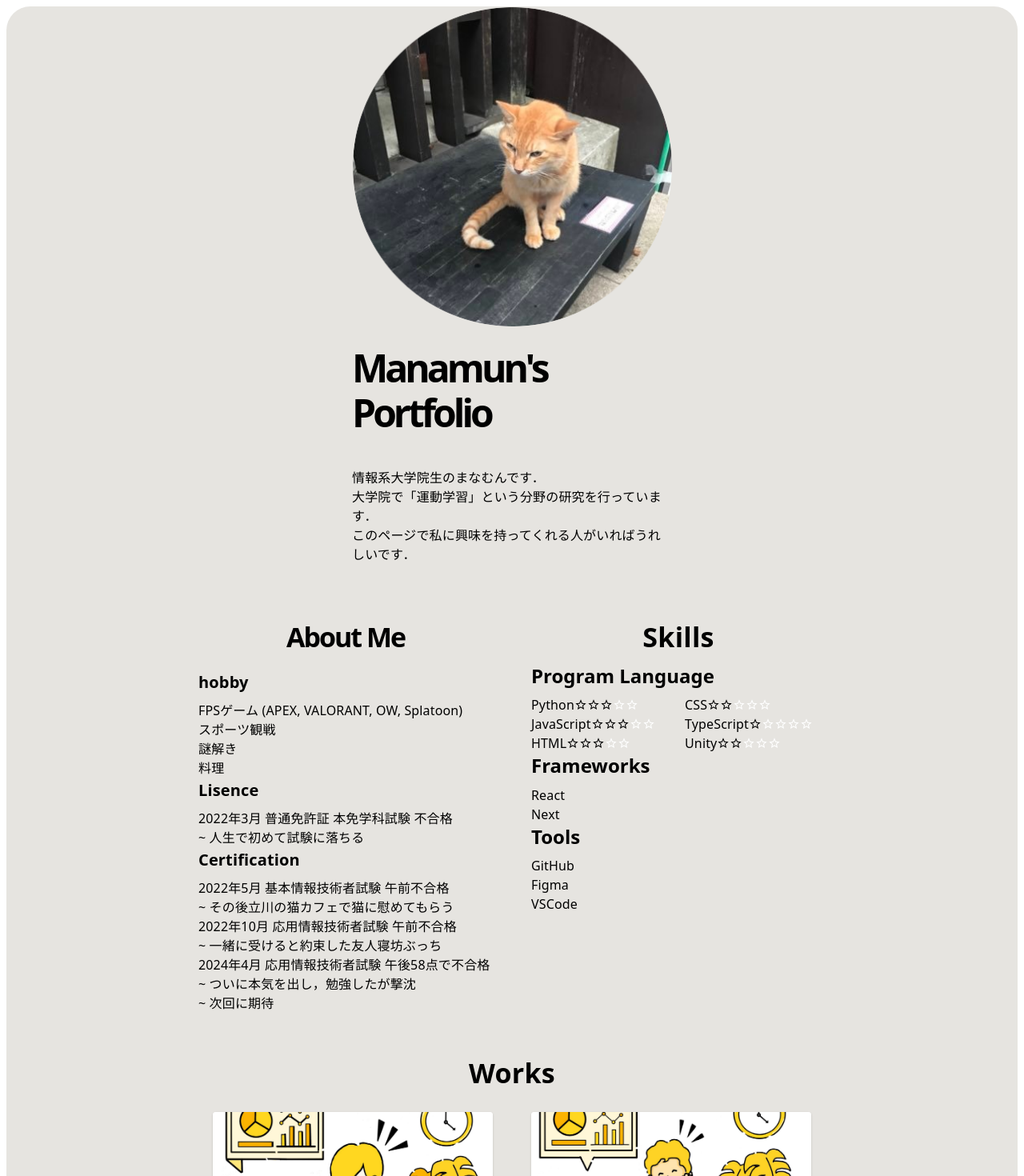
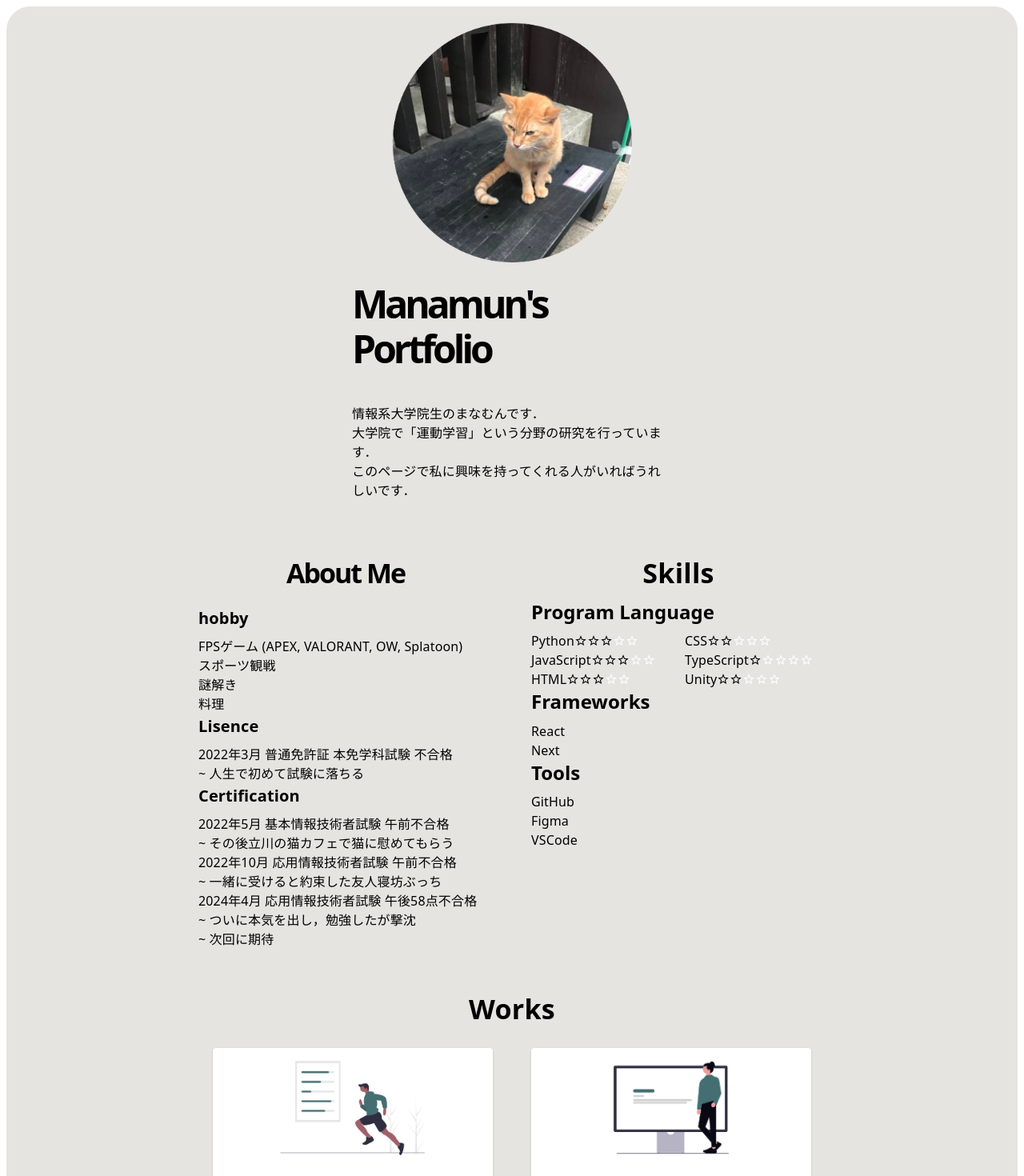
Before and after one commit to manamun/MyPortfolio, a Next.js app in the folder portfolio-cite/: page / in a window 1280 px wide. Shown: the top 1470 px of the page at 80% size. Built offline with nearby package versions, Linux system fonts and the light colour scheme.

Commit message:
layoutの修正

```diff
--- a/portfolio-cite/app/components/Aboutme/Aboutme.js
+++ b/portfolio-cite/app/components/Aboutme/Aboutme.js
@@ -23,11 +23,20 @@ export default function AboutMe() {
                 display: "flex",
                 justifyContent: "center",
                 flexDirection: "column",
+
             }}>
-            <img
+            <Image
                 src="./images/Icon.png"
                 alt="My Icon"
-                height="400"
+                height="300"
+                width="300"
+                style={{
+                    display: "block",
+                    margin: "auto",
+                    marginTop: 20
+                }}
+
+
             />
         <Typography
             variant="h3"
@@ -134,7 +143,7 @@ export default function AboutMe() {
                             </ListItem>
                             <ListItem disablePadding>
                             <Typography variant="body1" fontFamily="system-ui">
-                                2024年4月 応用情報技術者試験 午後58点で不合格<br/>
+                                2024年4月 応用情報技術者試験 午後58点不合格<br/>
                                 ~ ついに本気を出し，勉強したが撃沈<br/>
                                 ~ 次回に期待
                             </Typography>
--- a/portfolio-cite/app/components/WorkCard/WorkCard.js
+++ b/portfolio-cite/app/components/WorkCard/WorkCard.js
@@ -19,6 +19,12 @@ export default function WorkCard({ image, title, description, githubLink }) {
               height="150"
               image={image}
               alt={title}
+              sx={{
+                width: '200px',
+                height: '150px',
+                display: "block",
+                margin: "auto"
+              }}
             />
             <CardContent>
               <Typography gutterBottom variant="h6" component="div" fontFamily="system-ui">
--- a/portfolio-cite/app/components/Works/Works.js
+++ b/portfolio-cite/app/components/Works/Works.js
@@ -6,13 +6,13 @@ export default function Works() {
 
     const works =[
         {
-          image: './images/BachelorSystem.jpg',
+          image: './images/sports.png',
           title: '運動軌道計測システム',
           description: '学部時代の卒業論文で作成したシステムです．3DSystems社の"Phantom Premium 1.5HF"を使用しており，到達運動時の手先の運動軌道・力のプロファイルを取得できます．',
           githubLink: 'https://github.com/manamun/Thesis-experiment-move-condition-',
         },
         {
-          image: './images/WebCite.jpg',
+          image: './images/webpage.png',
           title: 'My Portfolio Page',
           description: 'このページ自体です．自分自身のスキルや作品について知ってもらうためのページです．Github Pagesの仕様で静的ですが，これからもアップデートしていく予定です．',
           githubLink: 'https://github.com/manamun/MyPortfolio',
```
Also changed, not shown: portfolio-cite/public/images/sports.png (added), portfolio-cite/public/images/webpage.png (added).
